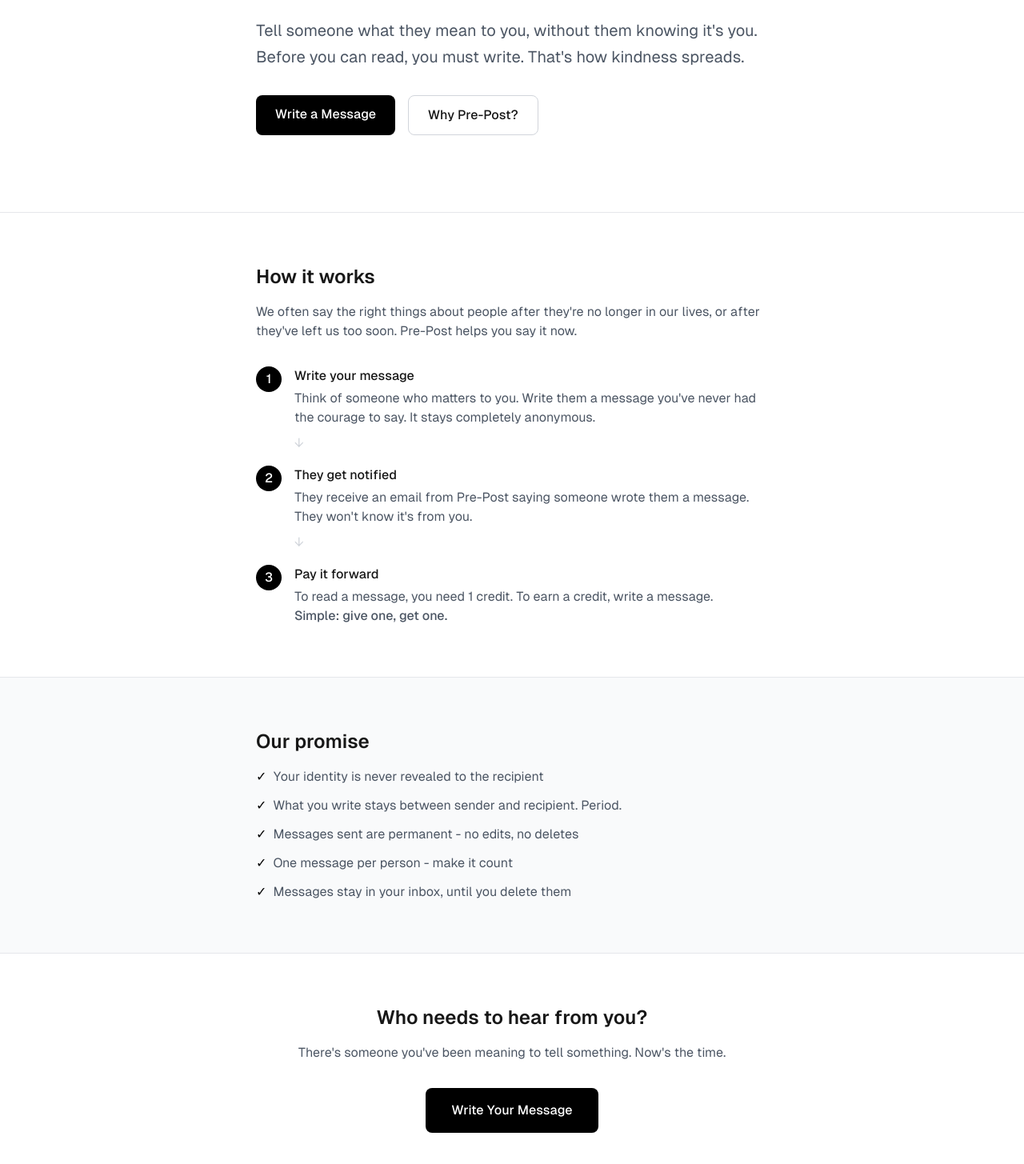
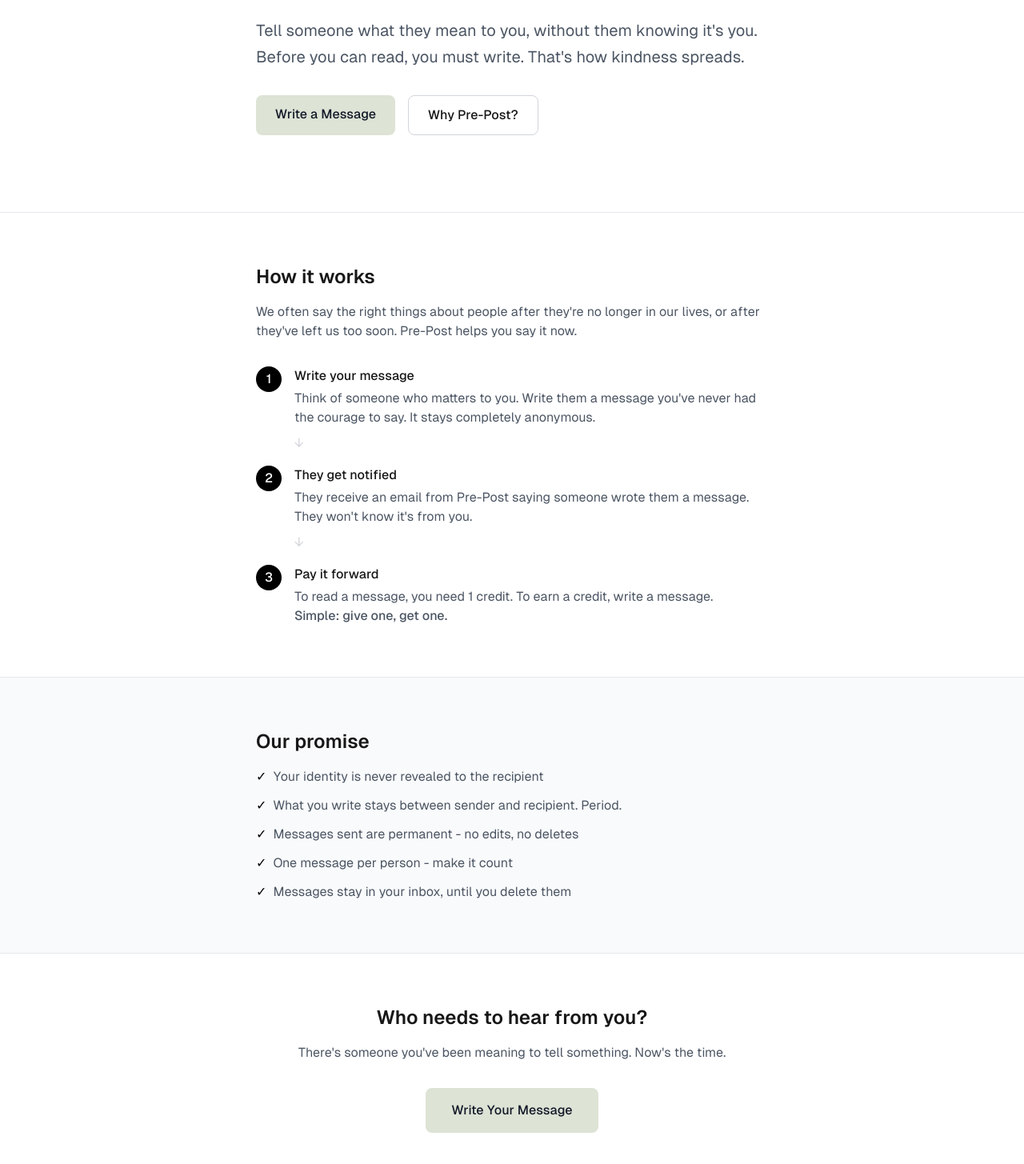
Before and after one commit to nanusense/pre-post, a Next.js app: page / in a window 1280 px wide. Shown: the part 255-1710 px from the top of the page at 80% size. Built offline with nearby package versions, Linux system fonts and the light colour scheme; no server answers.

Commit message:
Match home page Write buttons to dashboard color
Co-Authored-By: Claude Opus 4.6 <noreply@anthropic.com>

```diff
--- a/src/app/page.tsx
+++ b/src/app/page.tsx
@@ -37,7 +37,7 @@ export default async function HomePage() {
         <div className="flex flex-col sm:flex-row gap-4">
           <Link
             href={user ? '/write' : '/login'}
-            className="inline-block px-6 py-3 bg-black text-white text-center rounded-lg font-medium hover:bg-gray-800"
+            className="inline-block px-6 py-3 bg-[#DDE3D5] text-gray-900 text-center rounded-lg font-medium hover:bg-[#CDD3C5]"
           >
             Write a Message
           </Link>
@@ -140,7 +140,7 @@ export default async function HomePage() {
           </p>
           <Link
             href={user ? '/write' : '/login'}
-            className="inline-block px-8 py-4 bg-black text-white rounded-lg font-medium hover:bg-gray-800"
+            className="inline-block px-8 py-4 bg-[#DDE3D5] text-gray-900 rounded-lg font-medium hover:bg-[#CDD3C5]"
           >
             Write Your Message
           </Link>
```
